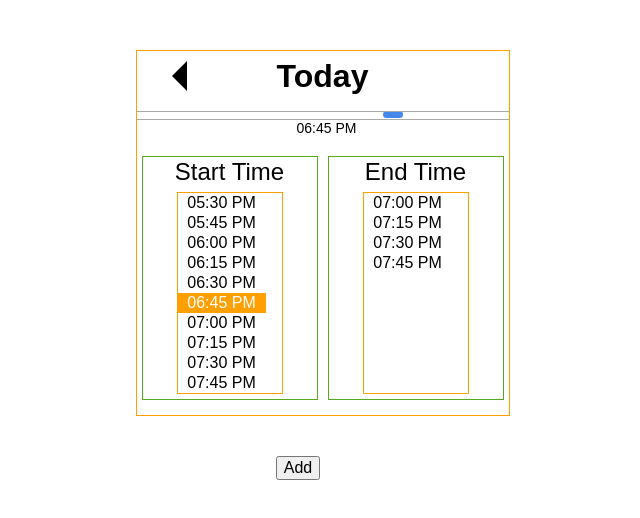
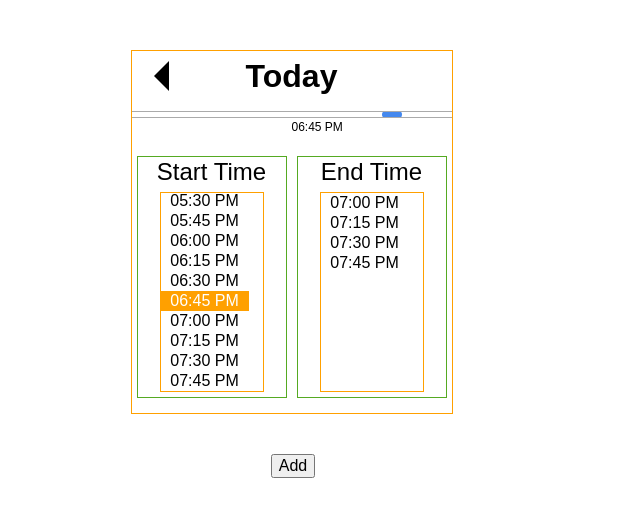
Before and after one commit to chrisjwaddell/start-time-end-time-component, a website: page index.html in a window 1280 px wide. Both pictures are taken after a click on the element 576 px from the left and 293 px from the top of the page. Shown: the whole page, without its empty margins (347-987 px from the left). Drawn offline with nearby package versions, Linux system fonts and the light colour scheme.

Commit message:
CSS fixes

```diff
--- a/scripts/start-time-end-time.js
+++ b/scripts/start-time-end-time.js
@@ -18,8 +18,8 @@ const SC = "selected"
 
 
 // This should be the same as .times { width: 325 px;
-// minus margin x 2
-const COMPONENT_WIDTH = 325 - (2 * 5)
+// plus 5px margin left and right for start and end so ((2*5px) * 2)
+const COMPONENT_WIDTH = 300 + ((2 * 5) * 2)
 
 let lastET
 let dayChosen = new Date()
@@ -417,6 +417,21 @@ elDayRight.addEventListener("click", (e) => {
 })
 
 
+function etstduration(st, et) {
+    let duration
+    if ((st === "0") || (et === "0")) {
+        duration = 0
+    } else {
+        if (et.slice(0, 5) === "00:00") {
+            duration = (timeDecimal(et, settingsSTET.hr24, false) - timeDecimal(st, settingsSTET.hr24, true))
+        } else {
+            duration = (timeDecimal(et, settingsSTET.hr24, true) - timeDecimal(st, settingsSTET.hr24, true))
+        }
+    }
+
+    return duration
+}
+
 
 
 let elTimebarBar = document.querySelector(".day__timebar--bar")
@@ -427,16 +442,16 @@ let elTimebarText2 = document.querySelector(".day__timebar--text2")
 function timebar(st, et) {
     elTimebarText.style.width = "140px"
 
-    let duration
-    if ((st === "0") || (et === "0")) {
-        duration = 0
-    } else {
-        if (et.slice(0, 5) === "00:00") {
-            duration = (timeDecimal(et, settingsSTET.hr24, false) - timeDecimal(st, settingsSTET.hr24, true))
-        } else {
-            duration = (timeDecimal(et, settingsSTET.hr24, true) - timeDecimal(st, settingsSTET.hr24, true))
-        }
-    }
+    let duration = etstduration(st, et)
+    // if ((st === "0") || (et === "0")) {
+    //     duration = 0
+    // } else {
+    //     if (et.slice(0, 5) === "00:00") {
+    //         duration = (timeDecimal(et, settingsSTET.hr24, false) - timeDecimal(st, settingsSTET.hr24, true))
+    //     } else {
+    //         duration = (timeDecimal(et, settingsSTET.hr24, true) - timeDecimal(st, settingsSTET.hr24, true))
+    //     }
+    // }
 
     if (duration < 0.04166) {
         elTimebarText2.textContent = Math.floor(duration * 1440) + " mins"
@@ -468,7 +483,8 @@ function timebar(st, et) {
             elTimebarText2.textContent = " "
         } else {
 
-            elTimebarBar.style.width = (timeDecimal(et, settingsSTET.hr24, true) - timeDecimal(st, settingsSTET.hr24, true)) * COMPONENT_WIDTH + "px"
+            // elTimebarBar.style.width = ((timeDecimal(et, settingsSTET.hr24, true) - timeDecimal(st, settingsSTET.hr24, true))) * COMPONENT_WIDTH + "px"
+            elTimebarBar.style.width = etstduration(st, et) * COMPONENT_WIDTH + "px"
             elTimebarText.textContent = st + "-" + et
 
         }
--- a/style/start-time-end-time.css
+++ b/style/start-time-end-time.css
@@ -113,7 +113,7 @@
     height: 20px;
     position: absolute;
     left: 50px;
-    font-size: 14px;
+    font-size: 12px;
 }
 
 
--- a/style/style.css
+++ b/style/style.css
@@ -9,6 +9,32 @@
     /* .hover-<l-colour>:hover { color: var(--<l-colour>); }
   .hover-bg-<l-colour>:hover { background-color: var(--<l-colour>); }
   .hover-b-<l-colour>:hover { border-color: var(--<l-colour>); } */
+}
+
+
+
+/* ==========================================================================
+   #BOX-SIZING
+   ========================================================================== */
+
+/**
+ * Set the global `box-sizing` state to `border-box`.
+ *
+ * css-tricks.com/inheriting-box-sizing-probably-slightly-better-best-practice
+ * paulirish.com/2012/box-sizing-border-box-ftw
+ */
+html {
+    -webkit-box-sizing: border-box;
+    -moz-box-sizing: border-box;
+    box-sizing: border-box;
+}
+
+*,
+*:before,
+*:after {
+    -webkit-box-sizing: inherit;
+    -moz-box-sizing: inherit;
+    box-sizing: inherit;
 }
 
 
```
